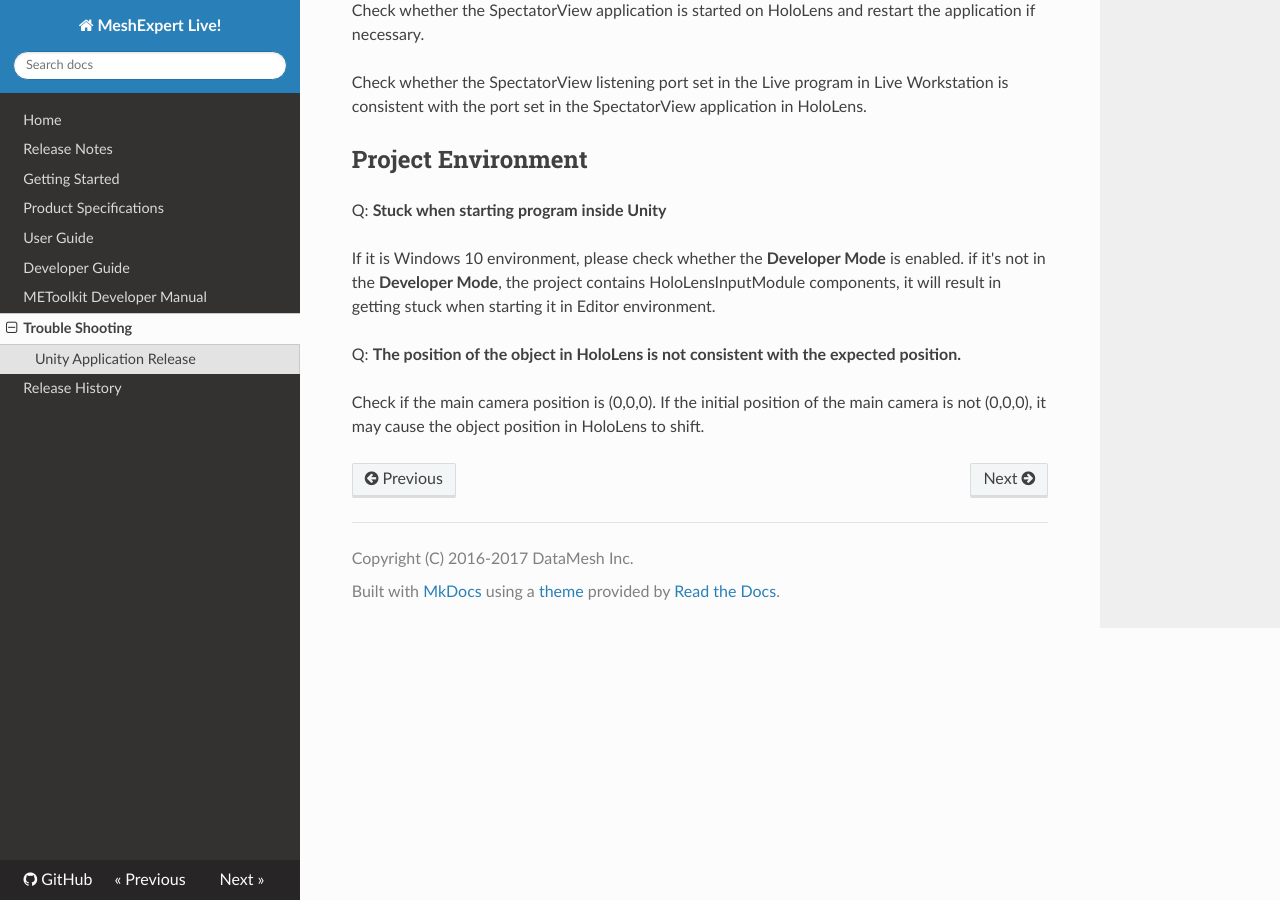
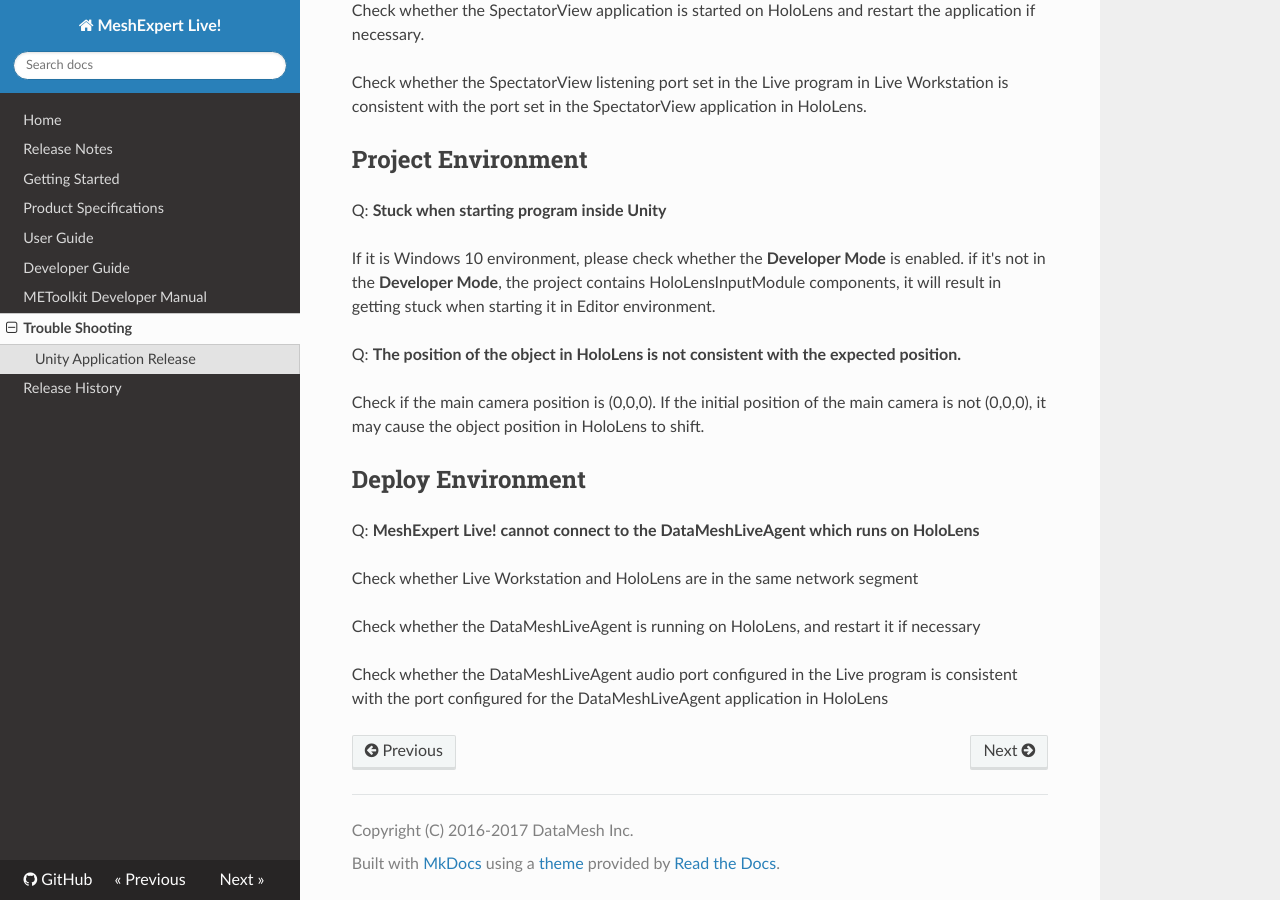
Before and after one commit to michael2008/ME-Live-Doc, an MkDocs documentation site: the page built from docs/trouble-shooting.md, in a window 1280 px wide and 900 px high, scrolled down 2862 px. Built offline with MkDocs 1.6.1, drawn with Linux system fonts in a browser that asks for light colours; nearby versions of some CDN libraries; old or Windows-style settings are respelled for this version of MkDocs.

Commit message:
Update trouble-shooting.md

```diff
--- a/docs/trouble-shooting.md
+++ b/docs/trouble-shooting.md
@@ -94,3 +94,13 @@ if it's not in the **Developer Mode**, the project contains HoloLensInputModule
 Q: **The position of the object in HoloLens is not consistent with the expected position.**
 
 Check if the main camera position is (0,0,0). If the initial position of the main camera is not (0,0,0), it may cause the object position in HoloLens to shift.
+
+## Deploy Environment
+
+Q: **MeshExpert Live! cannot connect to the DataMeshLiveAgent which runs on HoloLens**
+
+Check whether Live Workstation and HoloLens are in the same network segment
+
+Check whether the DataMeshLiveAgent is running on HoloLens, and restart it if necessary
+
+Check whether the DataMeshLiveAgent audio port configured in the Live program is consistent with the port configured for the DataMeshLiveAgent application in HoloLens
```
